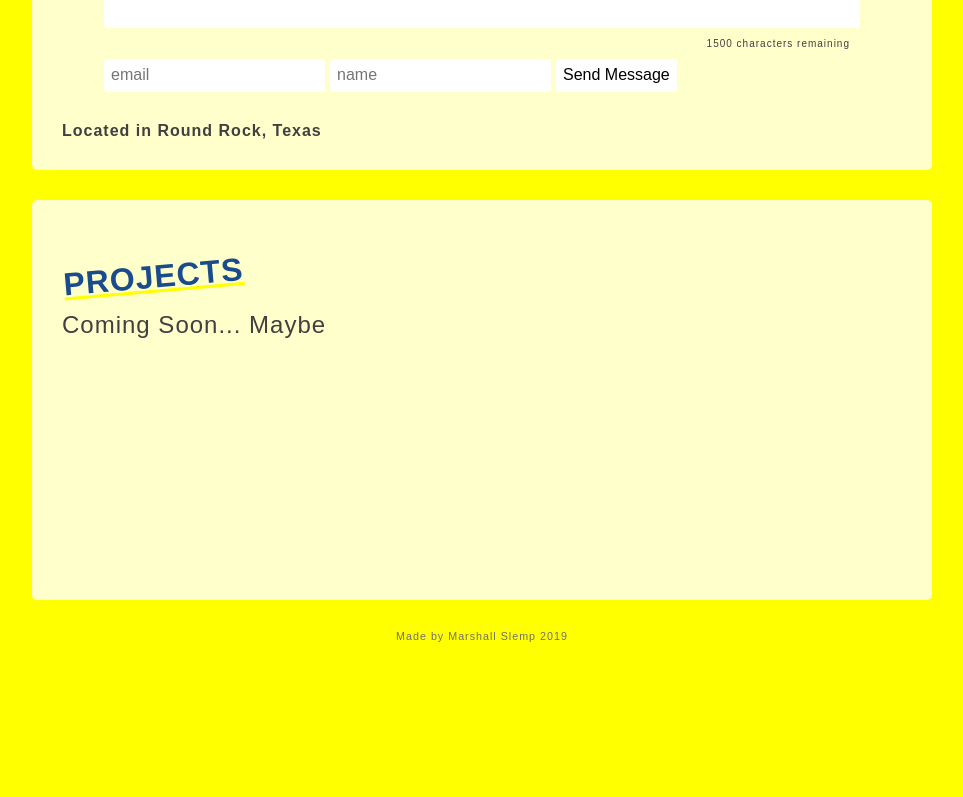
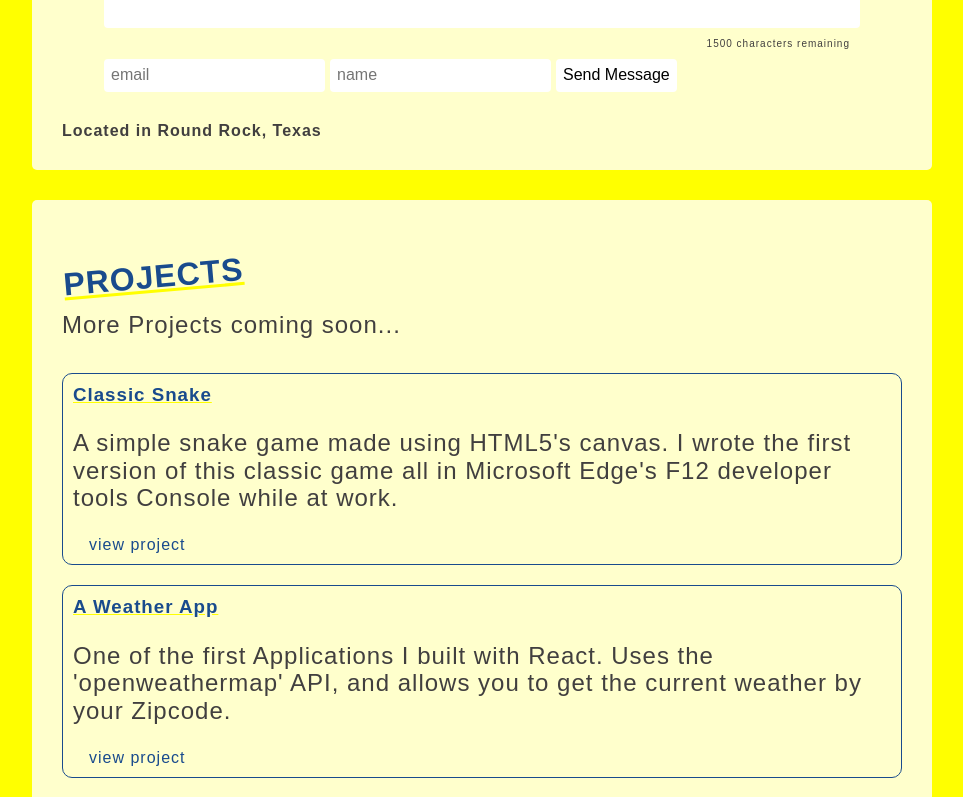
Before and after one commit to marshall405/portfolio-aca, a React (Create React App) app: page / in a window 1280 px wide. Shown: the part 2000-2797 px from the top of the page, without its empty margins (158-1121 px from the left). Before the commit the page ends 2663 px from the top, so only its background shows below. Built offline with nearby package versions, Linux system fonts and the light colour scheme.

Commit message:
add projects

```diff
--- a/src/components/About.js
+++ b/src/components/About.js
@@ -12,7 +12,7 @@ export class About extends React.Component {
     render() {
         return (
             <div className='section' id='about'>
-                <h3> ABOUT </h3>
+                <h2> ABOUT </h2>
                 <p> Hello, my name is Marshall. I am a Front End Developer living in Round Rock, TX. </p>
                 <p> Currently seeking a junior web developer position around Austin, TX. </p>
                 <div className='image-container'>
--- a/src/components/Contact.js
+++ b/src/components/Contact.js
@@ -5,7 +5,7 @@ export class Contact extends React.Component {
     render() {
         return (
             <div className='section' id='contact'>
-                <h3> CONTACT </h3>
+                <h2> CONTACT </h2>
                 <p> Get in touch with me on
                     <a href='https://www.linkedin.com/in/marshall-slemp/' target='_blank' rel="noopener noreferrer" > LinkedIn</a>
                 </p>
--- a/src/components/Projects.js
+++ b/src/components/Projects.js
@@ -2,18 +2,41 @@ import React from 'react';
 
 // import styles
 import '../styles/Projects.css';
+
+const projects = [
+    {
+        title: 'Classic Snake',
+        desc: 'A simple snake game made using HTML5\'s canvas. I wrote the first version of this classic game all in Microsoft Edge\'s F12 developer tools Console while at work.',
+        link: `https://marshall405.github.io/classic-snake/`,
+    },
+    {
+        title: 'A Weather App',
+        desc: 'One of the first Applications I built with React. Uses the \'openweathermap\' API, and allows you to get the current weather by your Zipcode.',
+        link: 'https://marshall405.github.io/another-weather-app/'
+    }
+]
 
 export class Projects extends React.Component {
 
     componentDidMount() {
 
     }
+    renderProjects() {
+        return projects.map(project => {
+            return <div className='project-container'>
+                <h3> {project.title} </h3>
+                <p> {project.desc} </p>
+                <a href={project.link} target='_blank'> view project </a>
+            </div>
+        })
 
+    }
     render() {
         return (
             <div className='section' id='projects'>
-                <h3> PROJECTS </h3>
-                <p> Coming Soon... Maybe </p>
+                <h2> PROJECTS </h2>
+                <p> More Projects coming soon... </p>
+                {this.renderProjects()}
             </div>
         )
     }
--- a/src/styles/App.css
+++ b/src/styles/App.css
@@ -34,7 +34,7 @@ a {
 
 /*        H3 Section Titles     */
 
-h3 {
+h2 {
   font-size: 2em;
   text-decoration-line: underline;
   text-decoration-color: rgb(255, 255, 0);
--- a/src/styles/Projects.css
+++ b/src/styles/Projects.css
@@ -0,0 +1,19 @@
+.project-container {
+    margin: 10px 0px;
+    padding: 10px;
+    border-radius: 10px;
+    border: 1px solid rgba(25, 75, 141, 1);
+}
+.project-container h3 {
+    color: rgba(25, 75, 141, 1);
+    text-decoration: underline;
+    text-decoration-color: rgb(255,255,0);
+}
+.project-container a {
+    text-decoration: underline;
+    text-decoration-color: rgba(255,255,0,0);
+    color: rgba(25, 75, 141, 1);
+}
+.project-container a:hover {
+    text-decoration-color: rgb(255,255,0);
+}
```
